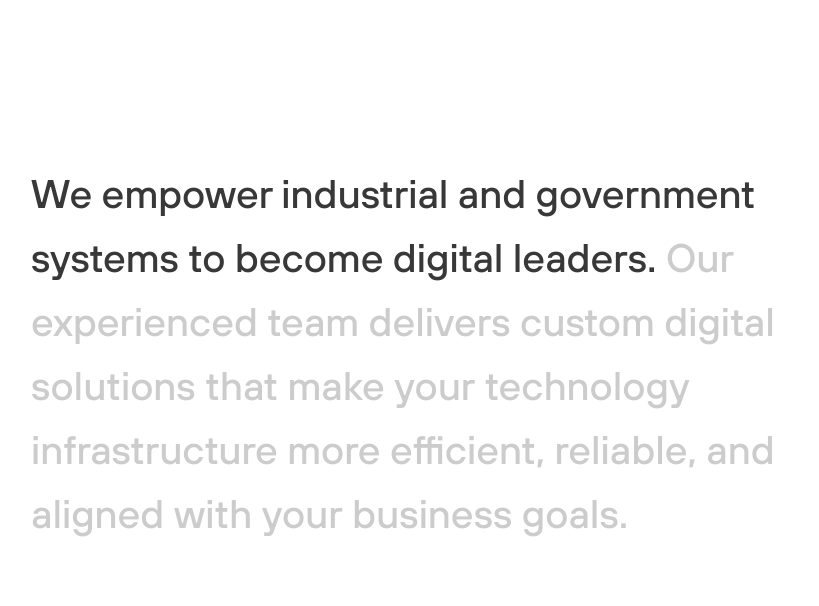
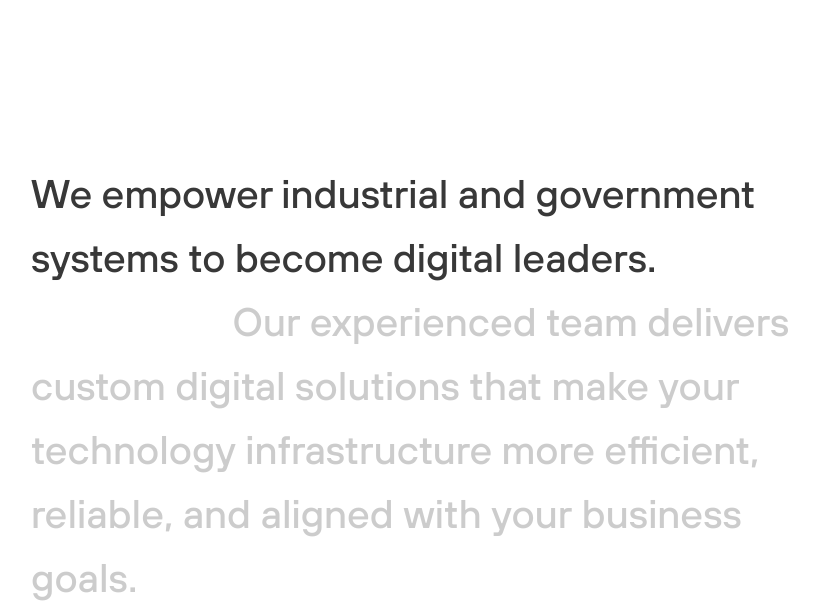
Before and after one commit to tomas-light/d-reboot, a website built with Vite: page index.html in a window 1280 px wide. Shown: the part 136-742 px from the top of the page, without its empty margins (189-1008 px from the left). Built offline with nearby package versions, Linux system fonts and the light colour scheme; some packages are replaced by stand-ins of ours; no server answers; what @rive-app/canvas would draw is missing.

Commit message:
add rive logo

```diff
--- a/index.html
+++ b/index.html
@@ -29,6 +29,7 @@
     <link href="/reset.css" rel="stylesheet" />
     <link href="/src/layout.scss" rel="stylesheet" />
     <link href="/src/flip-cards/v2/flippingCards.scss" rel="stylesheet" />
+    <link href="/src/rive-animations/static-rive.scss" rel="stylesheet" />
     <link href="/src/rive-animations/rive.scss" rel="stylesheet" />
     <link href="/src/copy-email/copy-email.scss" rel="stylesheet" />
     <link href="/src/animate-words/words.scss" rel="stylesheet" />
@@ -83,6 +84,15 @@
               <img src="/images/logos/solar.png" alt="solar" />
             </span>
           </span-->
+          <span
+            style="
+              --rive-width: 192px;
+              --rive-height: 60px;
+              --rive-width-sm: 128px;
+              --rive-height-sm: 40px;
+            "
+            ><canvas data-static-rive-name="leaders-icon"></canvas
+          ></span>
         </p>
 
         <p>
@@ -234,9 +244,16 @@
     <script type="module">
       import { splitAnimatedTextByWords } from './src/animate-words/splitAnimatedTextByWords.ts';
       import { attachAllRiveAnimations } from './src/rive-animations/attachAllRiveAnimations.ts';
+      import { attachStaticRivAnimation } from './src/rive-animations/attachStaticRivAnimation.ts';
       import { createScrollTriggerWithAnimations } from './src/scroll/createScrollTriggerWithAnimations.js';
 
       splitAnimatedTextByWords('[data-animated-characters]');
+
+      for (const canvas of document.querySelectorAll(
+        'canvas[data-static-rive-name]'
+      )) {
+        attachStaticRivAnimation(canvas, canvas.dataset.staticRiveName);
+      }
 
       const riveMap = await attachAllRiveAnimations(
         document.querySelectorAll('canvas[data-rive-name]')
--- /dev/null
+++ b/src/rive-animations/attachStaticRivAnimation.ts
@@ -0,0 +1,24 @@
+import { Alignment, Fit, Layout, Rive } from '@rive-app/canvas';
+import envJson from '../env.json';
+import { resizeRiveOnWindowResize } from './resizeRiveOnWindowResize';
+
+// same hardcoded name in all animations (the name is embedded in files)
+const RIVE_ANIMATIONS_STATE_MACHINE_NAME = 'State Machine 1';
+
+export function attachStaticRivAnimation(
+  canvas: HTMLCanvasElement,
+  rivName: string
+) {
+  const riveInstance = new Rive({
+    src: `${envJson.BASE_URL_TO_PUBLIC}static-rive-animations/${rivName}.riv`,
+    canvas,
+    stateMachines: RIVE_ANIMATIONS_STATE_MACHINE_NAME,
+    layout: new Layout({
+      fit: Fit.Fill,
+      alignment: Alignment.Center,
+    }),
+    autoplay: true,
+  });
+
+  resizeRiveOnWindowResize(riveInstance);
+}
--- /dev/null
+++ b/src/rive-animations/static-rive.scss
@@ -0,0 +1,29 @@
+@use '../mediaVariables';
+
+span:has(> canvas[data-static-rive-name]) {
+  $height: var(--rive-height);
+  $heightSM: var(--rive-height-sm, $height);
+  $width: var(--rive-width);
+  $widthSM: var(--rive-width-sm, $width);
+
+  width: $width;
+  height: $height;
+  display: inline-block;
+  vertical-align: bottom;
+
+  @media (width < mediaVariables.$smallWidth) {
+    width: $widthSM;
+    height: $heightSM;
+  }
+
+  canvas {
+    width: $width;
+    height: $height;
+    display: inline-block;
+
+    @media (width < mediaVariables.$smallWidth) {
+      width: $widthSM;
+      height: $heightSM;
+    }
+  }
+}
```
Also changed, not shown: 1 other file.
